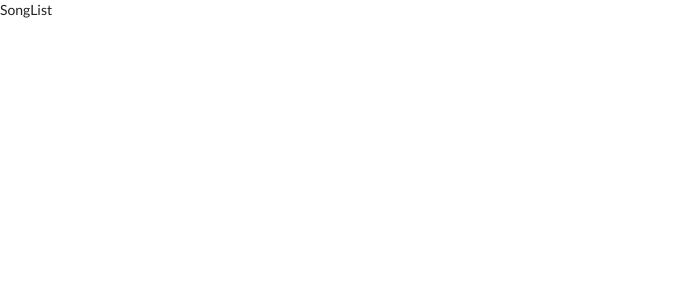
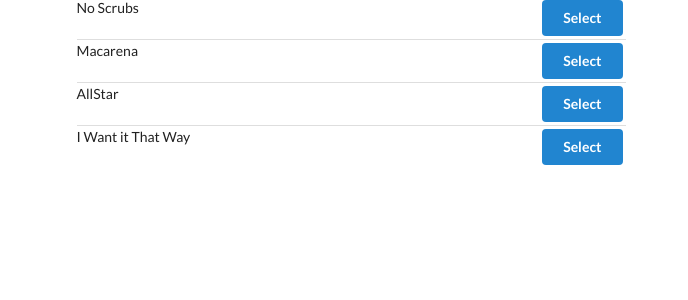
Before and after one commit to ismailharmanda/songs, a React (Create React App) app: page / in a window 1280 px wide. Shown: the top 300 px of the page, without its empty margins (0-688 px from the left). Built offline with nearby package versions, Linux system fonts and the light colour scheme.

Commit message:
Builded a List with Redux Data

```diff
--- a/public/index.html
+++ b/public/index.html
@@ -8,11 +8,7 @@
       rel="stylesheet"
       href="https://cdnjs.cloudflare.com/ajax/libs/semantic-ui/2.4.1/semantic.min.css"
     />
-    <!--
-      manifest.json provides metadata used when your web app is installed on a
-      user's mobile device or desktop. See https://developers.google.com/web/fundamentals/web-app-manifest/
-    -->
-    <link rel="manifest" href="%PUBLIC_URL%/manifest.json" />
+
     <!--
       Notice the use of %PUBLIC_URL% in the tags above.
       It will be replaced with the URL of the `public` folder during the build.
--- a/src/components/App.jsx
+++ b/src/components/App.jsx
@@ -2,8 +2,12 @@
 import SongList from "./SongList";
 const App = () => {
   return (
-    <div>
-      <SongList />
+    <div className="ui container grid">
+      <div className="ui row">
+        <div className="column eight wide">
+          <SongList />
+        </div>
+      </div>
     </div>
   );
 };
--- a/src/components/SongList.jsx
+++ b/src/components/SongList.jsx
@@ -1,9 +1,27 @@
 import React from "react";
 import { connect } from "react-redux";
 class SongList extends React.Component {
+  renderList() {
+    return this.props.songs.map((song) => {
+      return (
+        <div className="item" key={song.title}>
+          <div className="right floated content">
+            <button className="ui button primary">Select</button>
+          </div>
+          <div className="content">{song.title}</div>
+        </div>
+      );
+    });
+  }
   render() {
-    return <div>SongList</div>;
+    // this.props === {songs:state.songs}
+    return <div className="ui divided list">{this.renderList()}</div>;
   }
 }
 
-export default connect()(SongList);
+const mapStateToProps = (state) => {
+  return {
+    songs: state.songs,
+  };
+};
+export default connect(mapStateToProps)(SongList);
```
